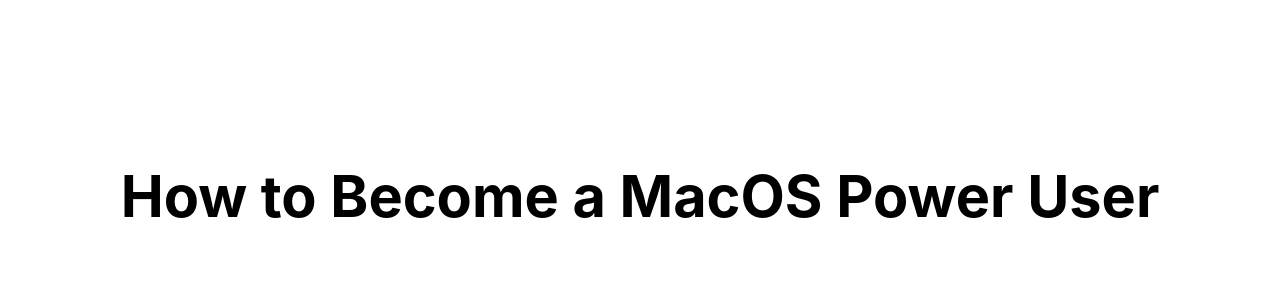
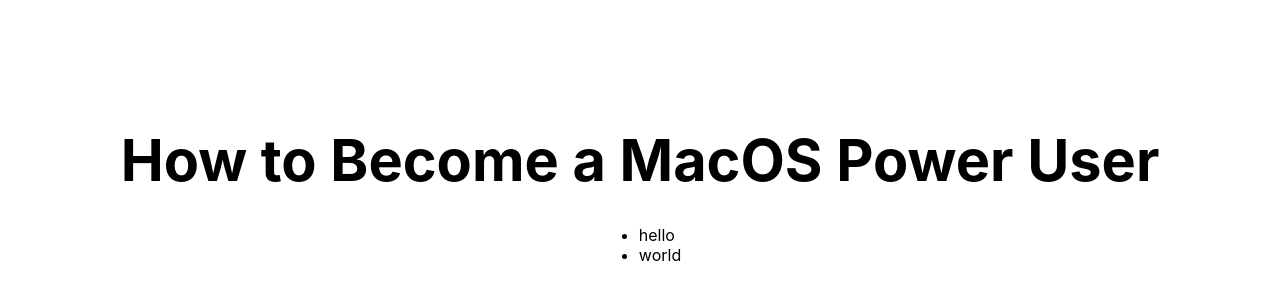
Before and after one commit to johnma02/macos, a Next.js app: page /guide in a window 1280 px wide. Shown: the part 196-496 px from the top of the page. Built offline with nearby package versions, Linux system fonts and the light colour scheme.

Commit message:
did skeleton work on Sidebar.tsx

```diff
--- a/components/Sidebar.tsx
+++ b/components/Sidebar.tsx
@@ -1,15 +1,42 @@
 import Link from "next/link";
 import React, { useState } from "react";
 
-export default function Sidebar(navItems: string[]): JSX.Element {
-    const [highlighted, setHighlighted] = useState<number>();
+interface ItemHash {
+    [key: number]: string;
+}
+interface SidebarProps {
+    navItems: string[];
+}
+export default function Sidebar({ navItems }: SidebarProps): JSX.Element {
+    {
+        /* we maintain a set of indices which are to be highlighted upon rendering*/
+    }
+    const [highlighted, setHighlighted] = useState<Set<number>>(
+        new Set<number>()
+    );
+    let i = 0;
+    const [hashedNavItems] = useState<ItemHash>(
+        navItems.reduce((accum: ItemHash, curr: string) => {
+            return (accum = { ...accum, [i++]: curr });
+        }, {})
+    );
     {
         /*todo: want to use a scrollspy to modify the state of this component AND/OR using the user's cursor to
 highlight a list item*/
     }
     return (
         <div className="sidebar">
-            <ul className="sidebar-list"></ul>
+            <ul className="sidebar-list">
+                {Object.keys(hashedNavItems).map((key: string) => (
+                    <li key={key}>
+                        {highlighted.has(Number(key)) ? (
+                            <strong>{hashedNavItems[key]}</strong>
+                        ) : (
+                            hashedNavItems[key]
+                        )}
+                    </li>
+                ))}
+            </ul>
         </div>
     );
 }
--- a/pages/guide.tsx
+++ b/pages/guide.tsx
@@ -3,6 +3,7 @@
 import Head from "next/head";
 //import Link from "next/link"
 import Sidebar from "../components/Sidebar";
+
 function Guide(): JSX.Element {
     return (
         <div className={styles.container}>
@@ -14,9 +15,8 @@
                 <h1 className={styles.title}>
                     How to Become a MacOS Power User
                 </h1>
-                {/* TODO: grab items using header tags, then pass them into the sidebar component
-                <Sidebar navItems={}></Sidebar>
-                */}
+                {/* TODO: grab items using header tags, then pass them into the sidebar component*/}
+                <Sidebar navItems={["hello", "world"]}></Sidebar>
             </main>
         </div>
     );
```
